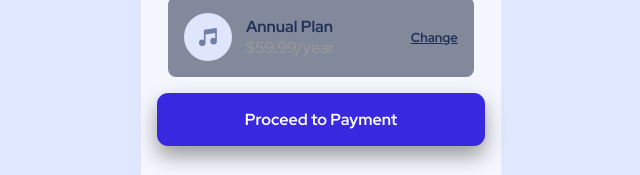
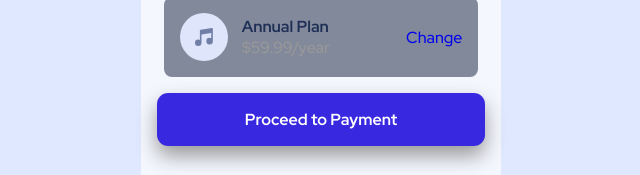
Before and after one commit to tawaramartins/order-summary-component, a plain HTML site: page index.html in a window 1280 px wide. Shown: the part 640-815 px from the top of the page, 319-959 px from the left. Drawn offline with Linux system fonts and the light colour scheme.

Commit message:
Projeto finalizado

```diff
--- a/index.html
+++ b/index.html
@@ -31,7 +31,7 @@
 
  </div>
 
-  <a class="btn-price" href="#" title="#">Change</a>
+  <a class="btn-change" href="#" title="Change">Change</a>
 
 </div>
 
```
